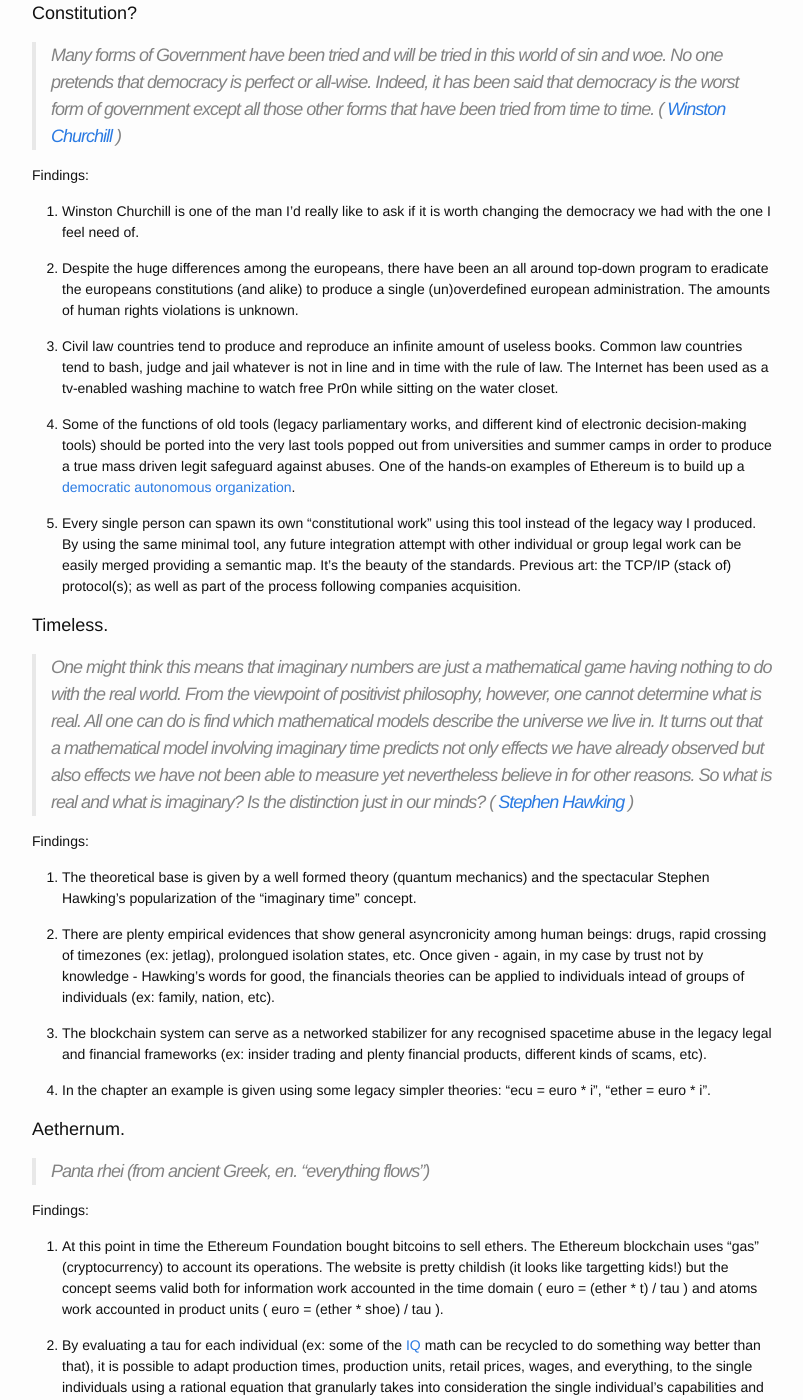
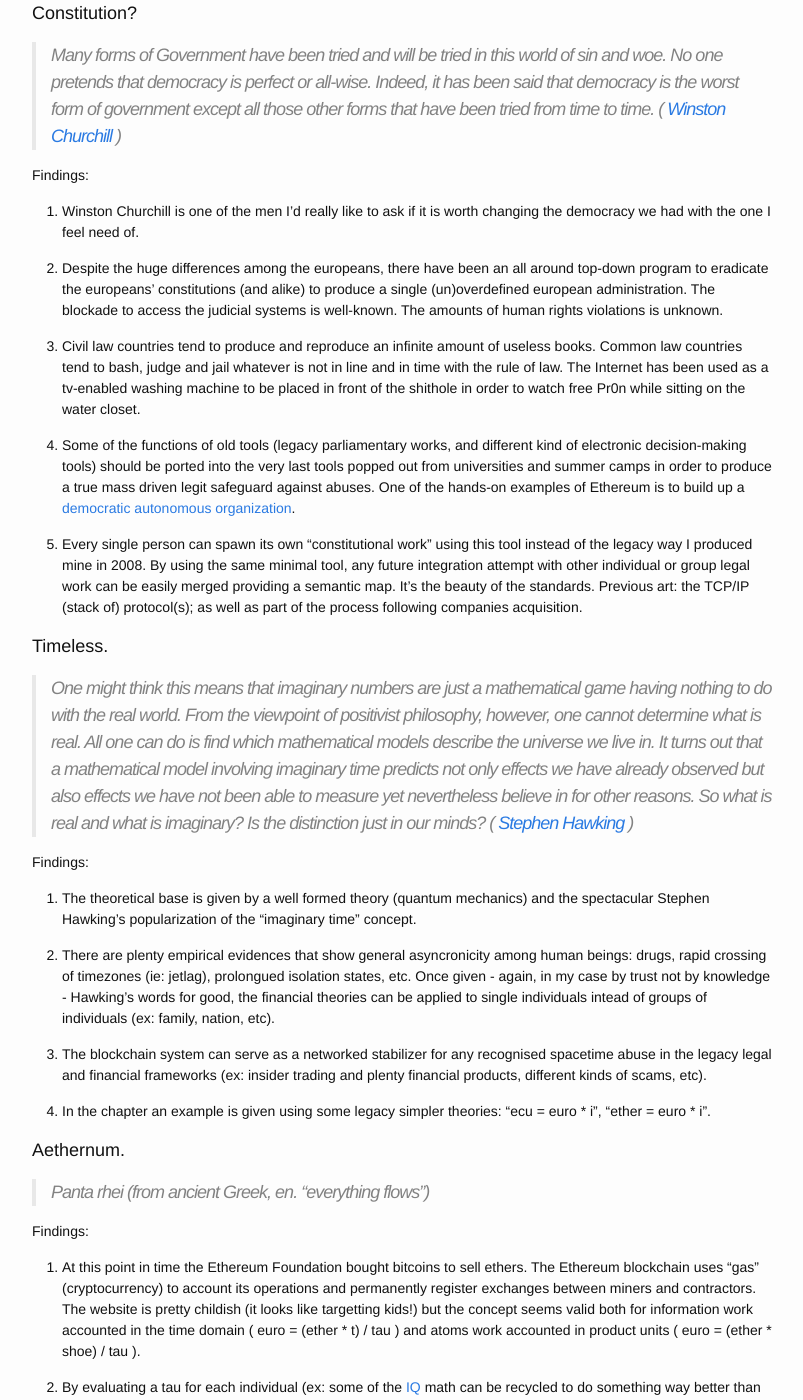
Before and after one commit to rootkovska/rootkovska.github.io, a Jekyll site: the page built from _posts/2016-01-06-Epiphany.md, in a window 1280 px wide and 1400 px high, scrolled down 3623 px. Shown: the whole window, without its empty margins (238-1041 px from the left). Built offline with Jekyll 4.4.1, drawn with Linux system fonts in a browser that asks for light colours; Markdown is read by kramdown in place of the engine named in the settings; some of the changed text lies outside the part shown.

Commit message:
More Epiphany

```diff
--- a/_posts/2016-01-06-Epiphany.md
+++ b/_posts/2016-01-06-Epiphany.md
@@ -97,15 +97,15 @@ Findings:
 
 Findings:
 
-1. Winston Churchill is one of the man I'd really like to ask if it is worth changing the democracy we had with the one I feel need of.
+1. Winston Churchill is one of the men I'd really like to ask if it is worth changing the democracy we had with the one I feel need of.
 
-2. Despite the huge differences among the europeans, there have been an all around top-down program to eradicate the europeans constitutions (and alike) to produce a single (un)overdefined european administration. The amounts of human rights violations is unknown.
+2. Despite the huge differences among the europeans, there have been an all around top-down program to eradicate the europeans' constitutions (and alike) to produce a single (un)overdefined european administration. The blockade to access the judicial systems is well-known. The amounts of human rights violations is unknown.
 
-3. Civil law countries tend to produce and reproduce an infinite amount of useless books. Common law countries tend to bash, judge and jail whatever is not in line and in time with the rule of law. The Internet has been used as a tv-enabled washing machine to watch free Pr0n while sitting on the water closet.
+3. Civil law countries tend to produce and reproduce an infinite amount of useless books. Common law countries tend to bash, judge and jail whatever is not in line and in time with the rule of law. The Internet has been used as a tv-enabled washing machine to be placed in front of the shithole in order to watch free Pr0n while sitting on the water closet.
 
 4. Some of the functions of old tools (legacy parliamentary works, and different kind of electronic decision-making tools) should be ported into the very last tools popped out from universities and summer camps in order to produce a true mass driven legit safeguard against abuses. One of the hands-on examples of Ethereum is to build up a [democratic autonomous organization](https://www.ethereum.org/dao).
 
-5. Every single person can spawn its own "constitutional work" using this tool instead of the legacy way I produced. By using the same minimal tool, any future integration attempt with other individual or group legal work can be easily merged providing a semantic map. It's the beauty of the standards. Previous art: the TCP/IP (stack of) protocol(s); as well as part of the process following companies acquisition.
+5. Every single person can spawn its own "constitutional work" using this tool instead of the legacy way I produced mine in 2008. By using the same minimal tool, any future integration attempt with other individual or group legal work can be easily merged providing a semantic map. It's the beauty of the standards. Previous art: the TCP/IP (stack of) protocol(s); as well as part of the process following companies acquisition.
 
 ## Timeless.
 
@@ -115,7 +115,7 @@ Findings:
 
 1. The theoretical base is given by a well formed theory (quantum mechanics) and the spectacular Stephen Hawking's popularization of the "imaginary time" concept.
 
-2. There are plenty empirical evidences that show general asyncronicity among human beings: drugs, rapid crossing of timezones (ex: jetlag), prolongued isolation states, etc. Once given - again, in my case by trust not by knowledge - Hawking's words for good, the financials theories can be applied to individuals intead of groups of individuals (ex: family, nation, etc).
+2. There are plenty empirical evidences that show general asyncronicity among human beings: drugs, rapid crossing of timezones (ie: jetlag), prolongued isolation states, etc. Once given - again, in my case by trust not by knowledge - Hawking's words for good, the financial theories can be applied to single individuals intead of groups of individuals (ex: family, nation, etc).
 
 3. The blockchain system can serve as a networked stabilizer for any recognised spacetime abuse in the legacy legal and financial frameworks (ex: insider trading and plenty financial products, different kinds of scams, etc).
 
@@ -127,11 +127,11 @@ Findings:
 
 Findings:
 
-1. At this point in time the Ethereum Foundation bought bitcoins to sell ethers. The Ethereum blockchain uses "gas" (cryptocurrency) to account its operations. The website is pretty childish (it looks like targetting kids!) but the concept seems valid both for information work accounted in the time domain ( euro = (ether * t) / tau ) and atoms work accounted in product units ( euro = (ether * shoe) / tau  ).
+1. At this point in time the Ethereum Foundation bought bitcoins to sell ethers. The Ethereum blockchain uses "gas" (cryptocurrency) to account its operations and permanently register exchanges between miners and contractors. The website is pretty childish (it looks like targetting kids!) but the concept seems valid both for information work accounted in the time domain ( euro = (ether * t) / tau ) and atoms work accounted in product units ( euro = (ether * shoe) / tau  ).
 
 2. By evaluating a tau for each individual (ex: some of the [IQ](https://en.wikipedia.org/wiki/Intelligence_quotient) math can be recycled to do something way better than that), it is possible to adapt production times, production units, retail prices, wages, and everything, to the single individuals using a rational equation that granularly takes into consideration the single individual's capabilities and needs. Example: a person with handicaps could have an artificially (by law) setting for his tau so that predefined products (ex: survival medicines) cost less (zero, or is even reimbursed for buying).
 
-3. Someone says that the evaluation of tau could lead to the end of privacy in a similar fashion the attitude tests did; indeed it is possible to self-asses tau using the proper Turing-test-like procedure. Other apocaliptic theories may spawn (but we are all used to those): price discrimination, capitalism's destruction, etc. Fearmongers ...
+3. Someone says that the evaluation of tau could lead to the end of privacy in a similar fashion the attitude tests did; indeed it is possible to self-asses tau using the proper Turing-test-like procedure. Other apocaliptic theories may spawn (but we are all used to those): price discrimination, capitalism's destruction, etc. And those fearmongers maybe right: in a few months since the launch of Ethereum someone already built spiders to use the blockchain as a data source, and it is selling the spider work for profit. How long it will take before the first blowjob video pops up on the blockchain instead of YouTube? :)
 
 4. The UN Declaration of Human Rights (or any other local equivalent) can be used to re-offset economics so that "needs" are always satisfied (ex: 50 liters of water, 2500 kcal per day). The entire system can be simulated in public.
 
@@ -222,7 +222,9 @@ We even invented the [Fourier transform](https://en.wikipedia.org/wiki/Fourier_t
 
 > "What is so staggering about Ulysses is the fact that behind a thousand veils nothing lies hidden; that it turns neither toward the mind nor toward the world, but, as cold as the moon looking on from cosmic space, allows the drama of growth, being, and decay to pursue its course." ( [Carl Gustav Jung](https://en.wikipedia.org/wiki/Carl_Jung) cited on Wikipedia about [Ulysses](https://en.wikipedia.org/wiki/Ulysses_%28novel%29))
 
-Did you get it? This page is a second iteration over all the previous ones. It's just a digest to help digestion. A re-hashing: you take the first letter, sum up with the second letter, and so on, from "Sah sah sah ... Test" to "Standing", to get "Epiphany". In the same way the MD5/SHA1-2-3/etc produces a 40-512 bit hash to identify a resource. And the whole thing presented as a collection of different data structures (index and structure) to humanly access the information repository.
+Did you get it? This page is a second iteration over all the previous ones. It's just a digest to help digestion. A re-hashing: you take the first letter, sum up with the second letter, and so on, from "Sah sah sah ... Test" to "Standing", to get "Epiphany". In the same way the MD5/SHA1-2-3/etc produces a 40-512 bit hash to identify a bigger resource. And the whole thing presented as a collection of different data structures (index and structure) to humanly access the information repository. Repository that in turn does it at bit level instead of single letter level. It's trivial
+
+<iframe width="560" height="315" src="https://www.youtube.com/watch?v=k8UerodV2n0">Luciano Pavarotti - La donna e mobile - Live 1981</iframe>
 
 # <a name="btw"></a>By the way.
 
```
